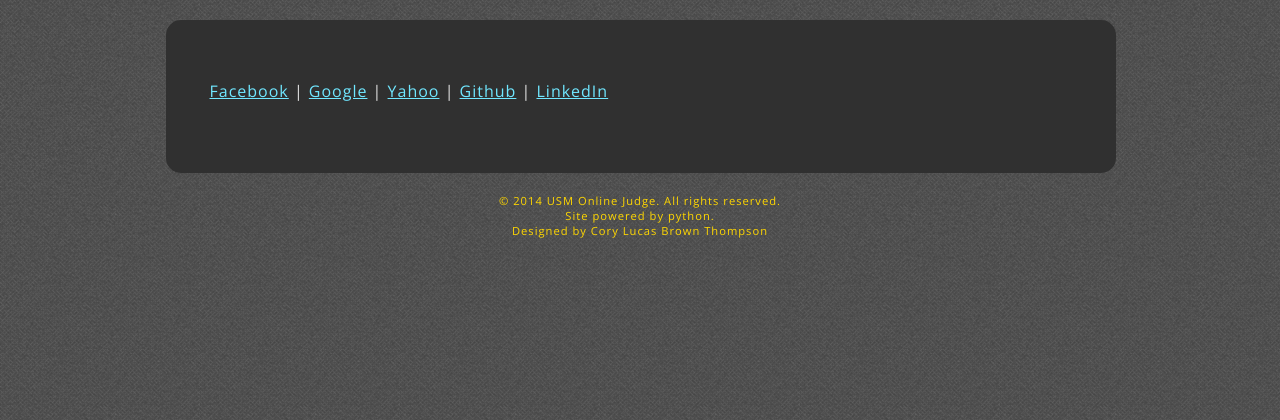
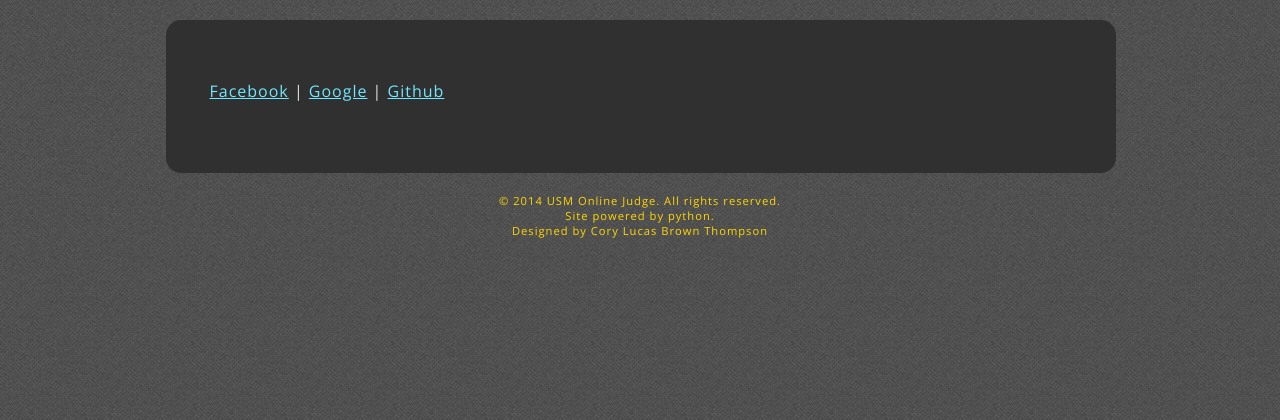
Before and after one commit to DL-Thompson/USMOnlineJudge, a Flask app: template judge/judge/templates/login.html in a window 1280 px wide. Shown: the part 250-670 px from the top of the page. Run offline with Flask 2, Linux system fonts and the light colour scheme; the template is opened without the code that fills it, so the values that code supplies are empty; parts of the project's set-up code (start-up, migrations or seed data) failed here and were passed over.

Commit message:
Removed buggy yahoo and linkedin logins.

```diff
--- a/judge/judge/db_queries.py
+++ b/judge/judge/db_queries.py
@@ -97,7 +97,6 @@ def get_public_profile(primary_email):
 def get_profile_from_id(profile_id):
     #gets a users profile for viewing by the profile id found from querying
     profile = models.Profile.query.get(profile_id)
-    print "Profile from id: ", profile
     return profile
 
 
--- a/judge/judge/templates/login.html
+++ b/judge/judge/templates/login.html
@@ -10,9 +10,7 @@
         <ul>
             <li><a href="log/facebook">Facebook</a></li> |
             <li><a href="log/google">Google</a></li> |
-            <li><a href="log/yahoo">Yahoo</a></li> |
-            <li><a href="log/github">Github</a></li> |
-            <li><a href="log/linkedin">LinkedIn</a></li>
+            <li><a href="log/github">Github</a></li>
         </ul>
     </nav>
 
```
